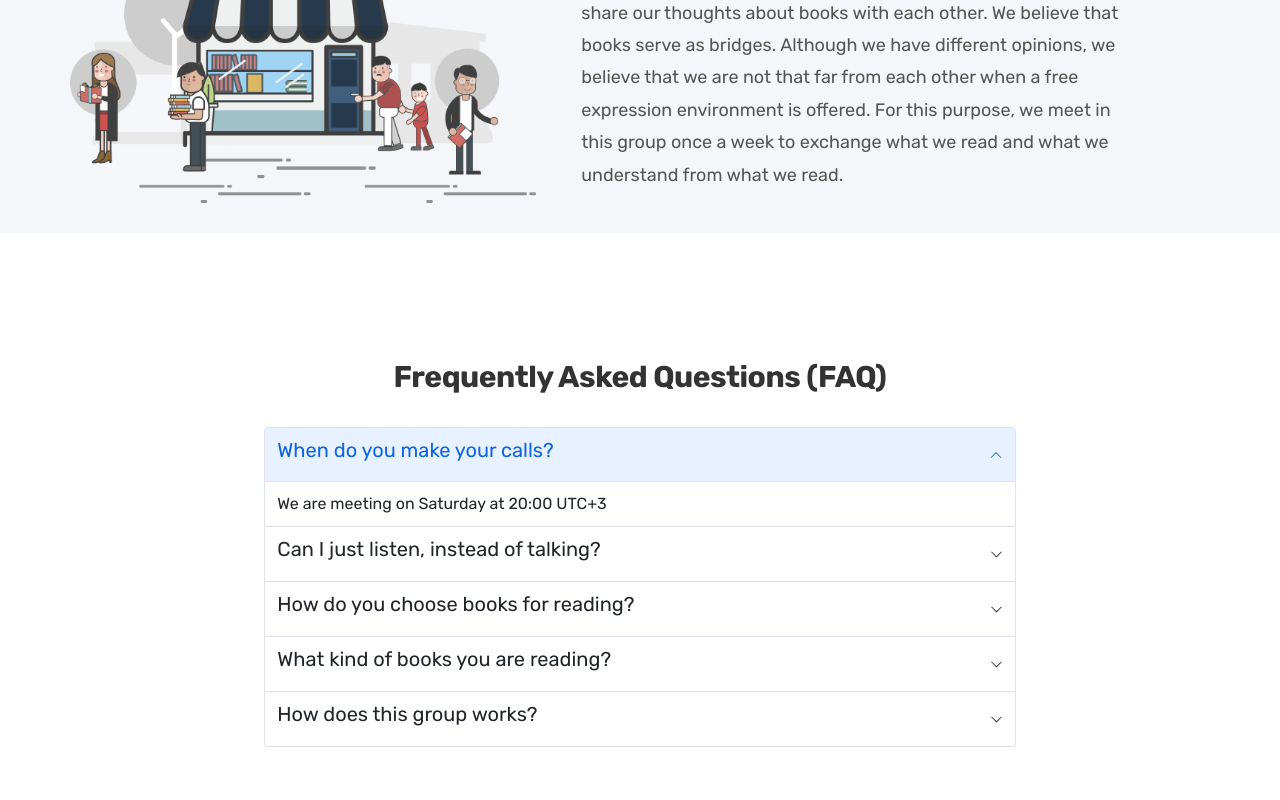
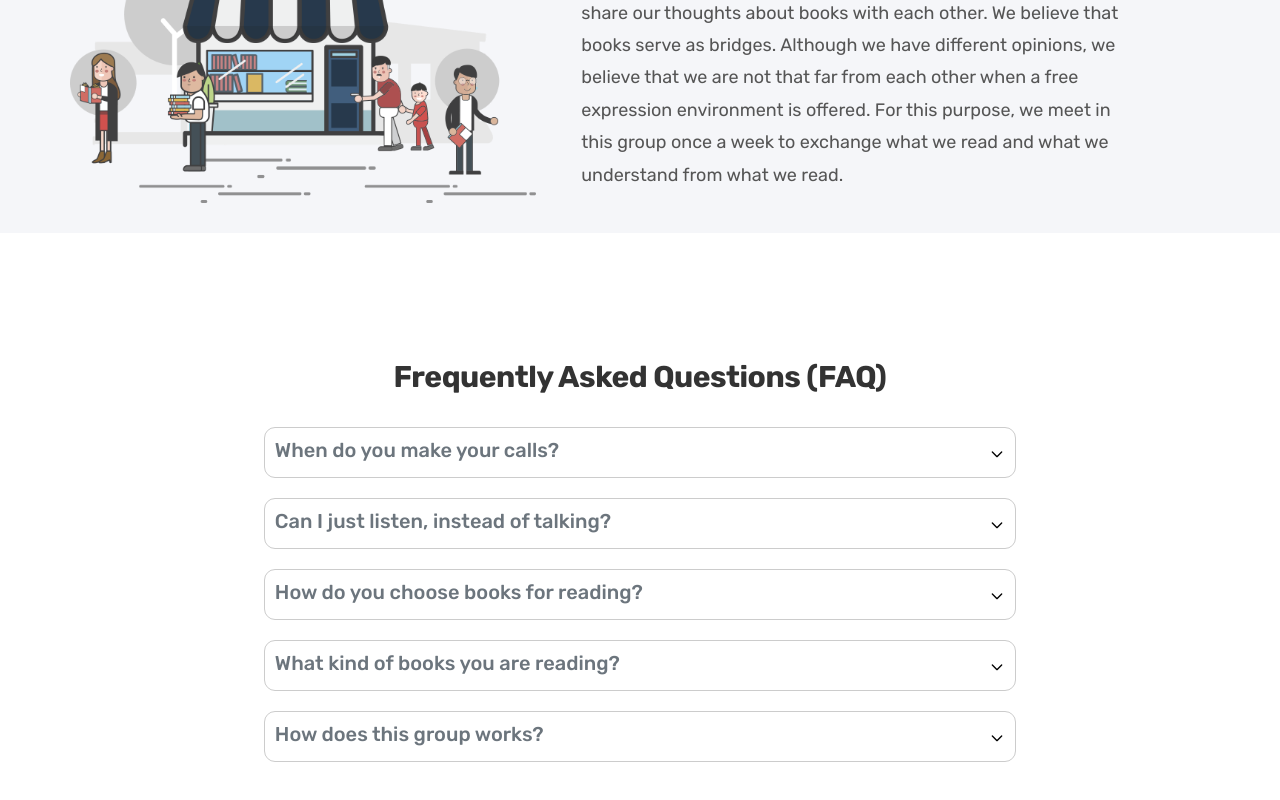
Before and after one commit to hsn2903/bridge-book-club, a React (Create React App) app: page /about in a window 1280 px wide. Shown: the part 304-1104 px from the top of the page. Built offline with nearby package versions, Linux system fonts and the light colour scheme.

Commit message:
update faq

```diff
--- a/src/components/faq/FAQ.css
+++ b/src/components/faq/FAQ.css
@@ -17,3 +17,15 @@
   /* font-weight: bold; */
   padding-bottom: 0;
 }
+
+.question {
+  margin-bottom: 2rem;
+  border: 1px solid #ccc;
+  padding: 1rem;
+  border-radius: 11px;
+}
+
+.accordion-btn {
+  background: transparent;
+  border: none;
+}
--- a/src/components/faq/FAQ.js
+++ b/src/components/faq/FAQ.js
@@ -1,7 +1,11 @@
-import { Accordion } from "react-bootstrap";
 import "./FAQ.css";
+import data from "./data";
+import { useState } from "react";
+import Question from "./Question";
 
 const FAQ = () => {
+  const [questions, setQuestions] = useState(data);
+
   return (
     <div className="faq_section">
       <div className="container">
@@ -11,50 +15,9 @@ const FAQ = () => {
 
         <div className="row">
           <div class="col-md-8">
-            <Accordion defaultActiveKey="0">
-              <Accordion.Item eventKey="0">
-                <Accordion.Header>
-                  <p>When do you make your calls?</p>
-                </Accordion.Header>
-                <Accordion.Body>
-                  We are meeting on Saturday at 20:00 UTC+3
-                </Accordion.Body>
-              </Accordion.Item>
-              <Accordion.Item eventKey="1">
-                <Accordion.Header>
-                  <p>Can I just listen, instead of talking?</p>
-                </Accordion.Header>
-                <Accordion.Body>
-                  Until you feel confortable, being silent is okay. But at some
-                  point we should hear you.
-                </Accordion.Body>
-              </Accordion.Item>
-              <Accordion.Item eventKey="2">
-                <Accordion.Header>
-                  <p> How do you choose books for reading?</p>
-                </Accordion.Header>
-                <Accordion.Body>
-                  We are choosing the books together.
-                </Accordion.Body>
-              </Accordion.Item>
-              <Accordion.Item eventKey="3">
-                <Accordion.Header>
-                  <p> What kind of books you are reading?</p>
-                </Accordion.Header>
-                <Accordion.Body>
-                  It can be any genre. Just we should consider people's
-                  sensivities.
-                </Accordion.Body>
-              </Accordion.Item>
-              <Accordion.Item eventKey="4">
-                <Accordion.Header>
-                  <p>How does this group works?</p>
-                </Accordion.Header>
-                <Accordion.Body>
-                  Please navigate to Purpuse & Rules section
-                </Accordion.Body>
-              </Accordion.Item>
-            </Accordion>
+            {questions.map((question) => {
+              return <Question key={question.id} {...question} />;
+            })}
           </div>
         </div>
       </div>
--- /dev/null
+++ b/src/components/faq/Question.js
@@ -0,0 +1,26 @@
+import React from "react";
+import { useState } from "react";
+import { HiOutlineChevronDown, HiOutlineChevronUp } from "react-icons/hi";
+
+const Question = ({ id, title, info }) => {
+  const [isInfoOpen, setIsInfoOpen] = useState(false);
+  return (
+    // <div className="mb-4 border-1">
+    <div className="question">
+      <div className="d-flex justify-content-between">
+        <h2 className="text-secondary">{title}</h2>
+        <button
+          className="accordion-btn"
+          onClick={() => {
+            setIsInfoOpen(!isInfoOpen);
+          }}
+        >
+          {!isInfoOpen ? <HiOutlineChevronDown /> : <HiOutlineChevronUp />}
+        </button>
+      </div>
+      {isInfoOpen && <p className="mt-2">{info}</p>}
+    </div>
+  );
+};
+
+export default Question;
--- /dev/null
+++ b/src/components/faq/data.js
@@ -0,0 +1,29 @@
+const data = [
+  {
+    id: 1,
+    title: "When do you make your calls?",
+    info: "We are meeting on Saturday at 20:00 UTC+3",
+  },
+  {
+    id: 2,
+    title: "Can I just listen, instead of talking?",
+    info: "Until you feel confortable, being silent is okay. But at some point we should hear you.",
+  },
+  {
+    id: 3,
+    title: " How do you choose books for reading?",
+    info: "We are choosing the books together.",
+  },
+  {
+    id: 4,
+    title: "What kind of books you are reading?",
+    info: "It can be any genre. Just we should consider people's sensivities.",
+  },
+  {
+    id: 5,
+    title: "How does this group works?",
+    info: "Please navigate to Purpuse & Rules section",
+  },
+];
+
+export default data;
--- a/src/components/hero/Hero.css
+++ b/src/components/hero/Hero.css
@@ -23,3 +23,15 @@
 .hero-img {
   width: 100%;
 }
+
+@media (max-width: 84em) {
+  .hero {
+    max-width: 120rem;
+  }
+}
+
+@media (max-width: 84em) {
+  .hero {
+    max-width: 120rem;
+  }
+}
--- a/src/index.css
+++ b/src/index.css
@@ -327,3 +327,35 @@ strong {
   outline: none;
   box-shadow: 0 0 0 0.8rem rgba(230, 125, 34, 0.5);
 }
+
+/* QUERIES */
+/* rem and em do NOT depend on html font-size in media queries! Instead, 1rem = 1em = 16px */
+
+/**************************/
+/* BELOW 1344px (Smaller desktops) */
+/**************************/
+@media (max-width: 84em) {
+  .hero {
+    max-width: 120rem;
+  }
+}
+
+/**************************/
+/* BELOW 1200px (Landscape Tablets) */
+/**************************/
+@media (max-width: 75em) {
+  html {
+    /* 9px / 16px  */
+    font-size: 56.25%;
+  }
+}
+
+/**************************/
+/* BELOW 944px (Tablets) */
+/**************************/
+@media (max-width: 59em) {
+  html {
+    /* 8px / 16px = 0.5 = 50% */
+    font-size: 50%;
+  }
+}
```
